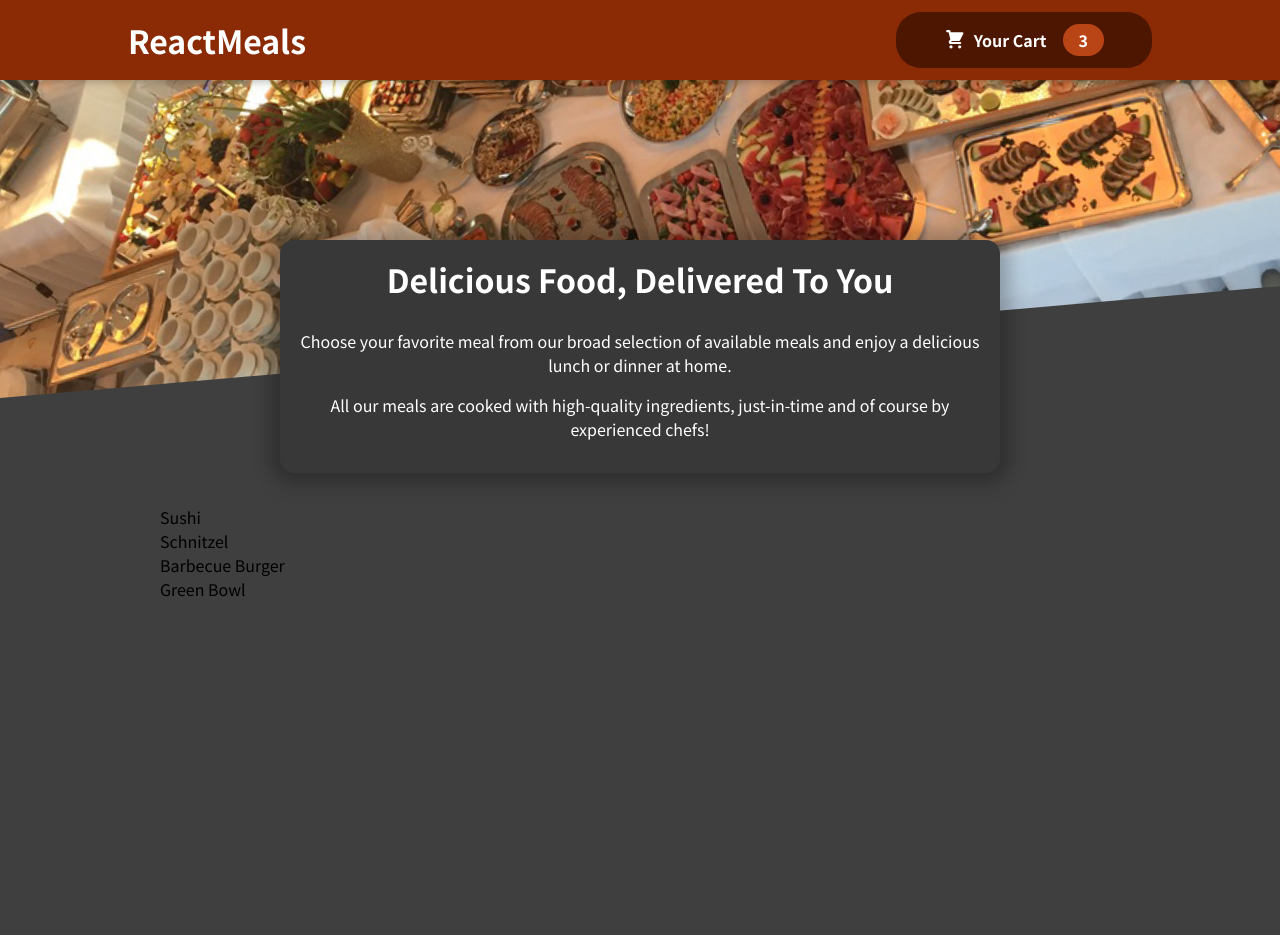
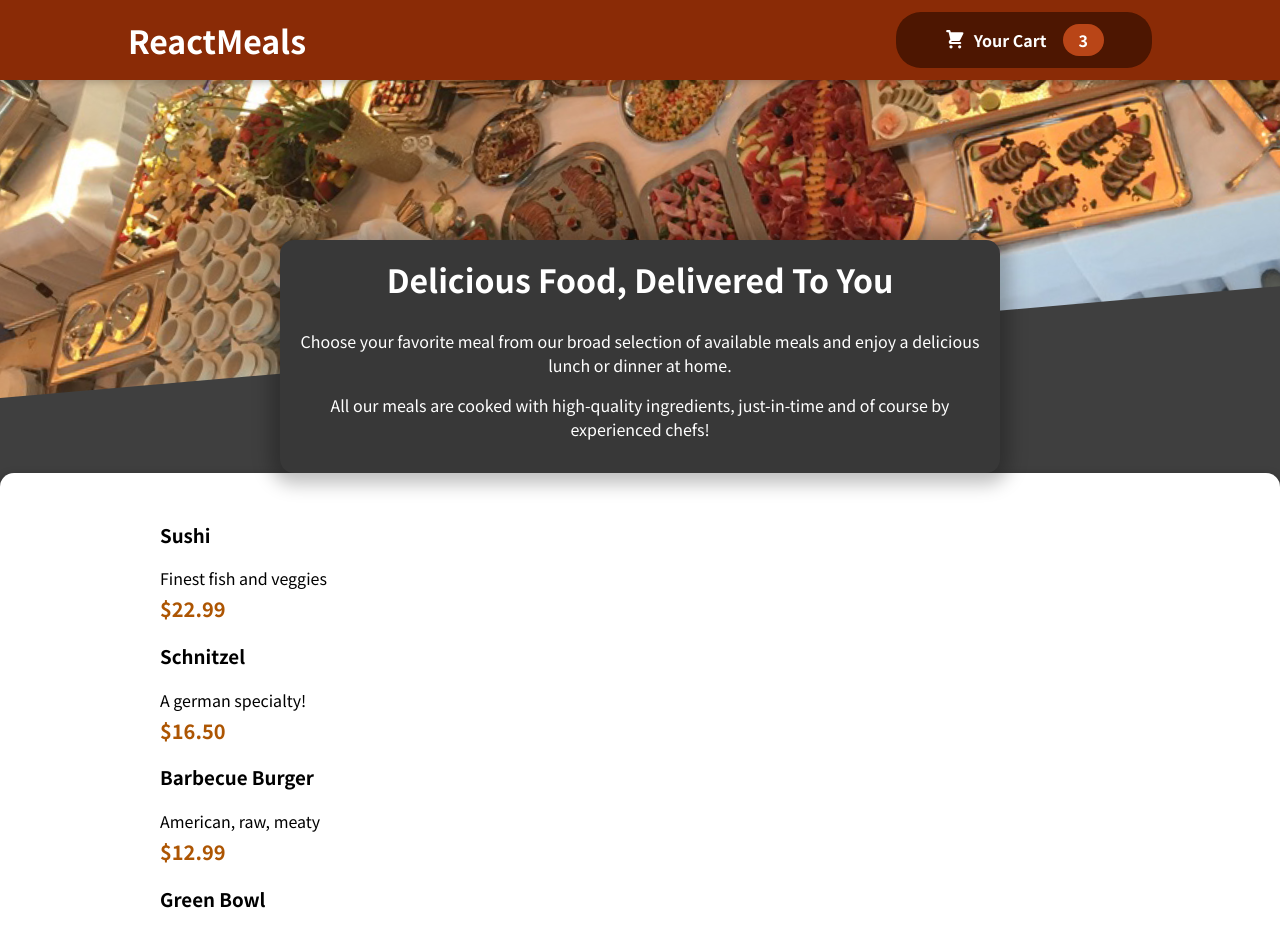
Before and after one commit to hyehye225/FE_study, a React (Create React App) app in the folder react/section 12 project/: page / in a window 1280 px wide. Shown: the top 935 px of the page. Before the commit the page ends 800 px from the top, so only its background shows below. Built offline with nearby package versions, Linux system fonts and the light colour scheme.

Commit message:
169. 개별 식사 항목 추가 및 표시하기

```diff
--- a/react/section 12 project/src/components/Meals/AvailableMeals.js
+++ b/react/section 12 project/src/components/Meals/AvailableMeals.js
@@ -1,4 +1,6 @@
+import Card from "../UI/Card";
 import classes from "./AvailableMeals.module.css";
+import MealItem from "./MealItem/MealItem";
 
 const DUMMY_MEALS = [
   {
@@ -28,11 +30,20 @@
 ];
 
 const AvailableMeals = () => {
-  const mealsList = DUMMY_MEALS.map((meal) => <li>{meal.name}</li>);
+  const mealsList = DUMMY_MEALS.map((meal) => (
+    <MealItem
+      key={meal.id}
+      name={meal.name}
+      description={meal.description}
+      price={meal.price}
+    />
+  ));
   return (
-    <section className={classes.meals}>
-      <ul>{mealsList}</ul>
-    </section>
+    <Card>
+      <section className={classes.meals}>
+        <ul>{mealsList}</ul>
+      </section>
+    </Card>
   );
 };
 
--- /dev/null
+++ b/react/section 12 project/src/components/Meals/MealItem/MealItem.js
@@ -0,0 +1,17 @@
+import { useState } from "react";
+import classes from "./MealItem.module.css";
+
+const MealItem = (props) => {
+  const price = `$${props.price.toFixed(2)}`; // 소수점 이하 2자리까지만 렌더링
+  return (
+    <li>
+      <div className={classes.meals}>
+        <h3>{props.name}</h3>
+        <div className={classes.descriptionS}>{props.description}</div>
+        <div className={classes.price}>{price}</div>
+      </div>
+      <div></div>
+    </li>
+  );
+};
+export default MealItem;
--- /dev/null
+++ b/react/section 12 project/src/components/Meals/MealItem/MealItem.module.css
@@ -0,0 +1,22 @@
+.meal {
+  display: flex;
+  justify-content: space-between;
+  margin: 1rem;
+  padding-bottom: 1rem;
+  border-bottom: 1px solid #ccc;
+}
+
+.meal h3 {
+  margin: 0 0 0.25rem 0;
+}
+
+.description {
+  font-style: italic;
+}
+
+.price {
+  margin-top: 0.25rem;
+  font-weight: bold;
+  color: #ad5502;
+  font-size: 1.25rem;
+}
--- /dev/null
+++ b/react/section 12 project/src/components/UI/Card.js
@@ -0,0 +1,7 @@
+import classes from "./Card.module.css";
+
+const Card = (props) => {
+  return <div className={classes.card}>{props.children}</div>;
+};
+
+export default Card;
--- /dev/null
+++ b/react/section 12 project/src/components/UI/Card.module.css
@@ -0,0 +1,6 @@
+.card {
+  padding: 1rem;
+  box-shadow: 0 2px 8px rgba(0, 0, 0, 0.25);
+  border-radius: 14px;
+  background-color: white;
+}
```
Also changed, not shown: react/section 12 project/src/components/Meals/MealItem/MealItemForm.js (added).
